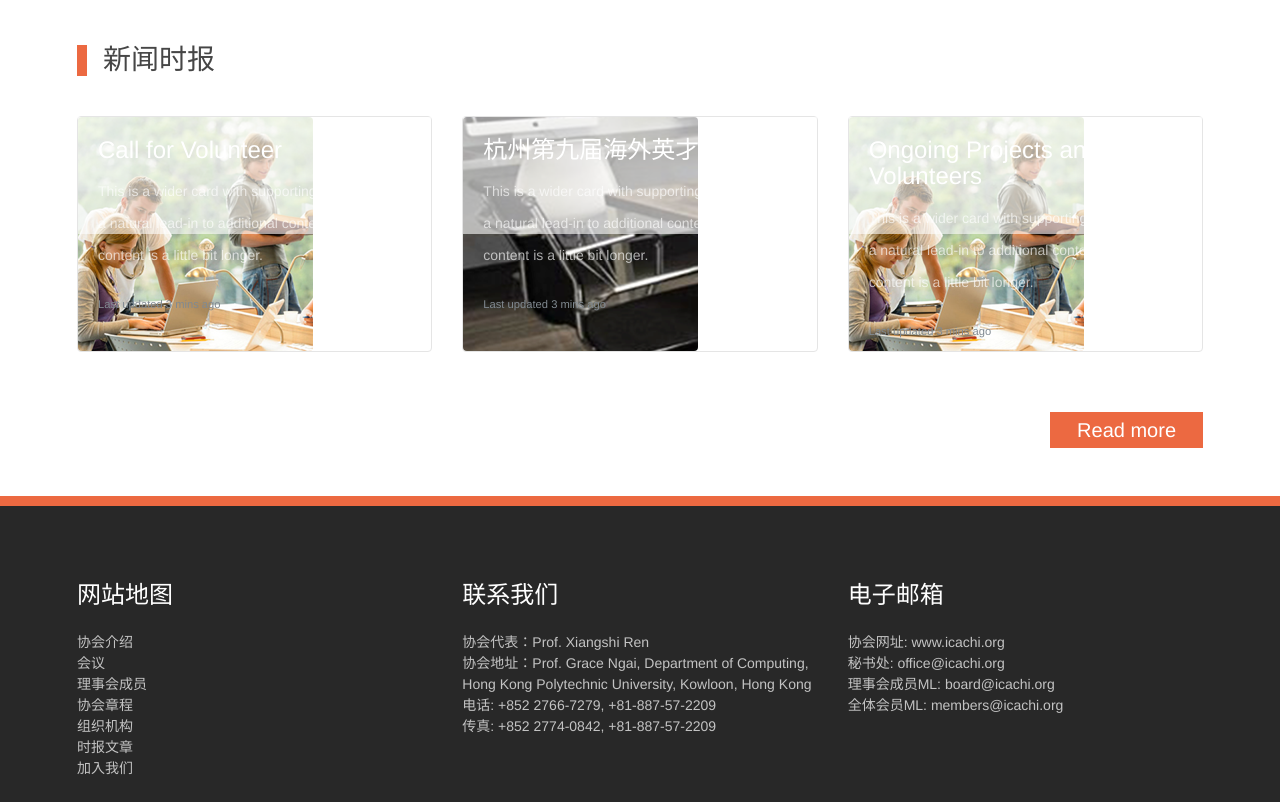
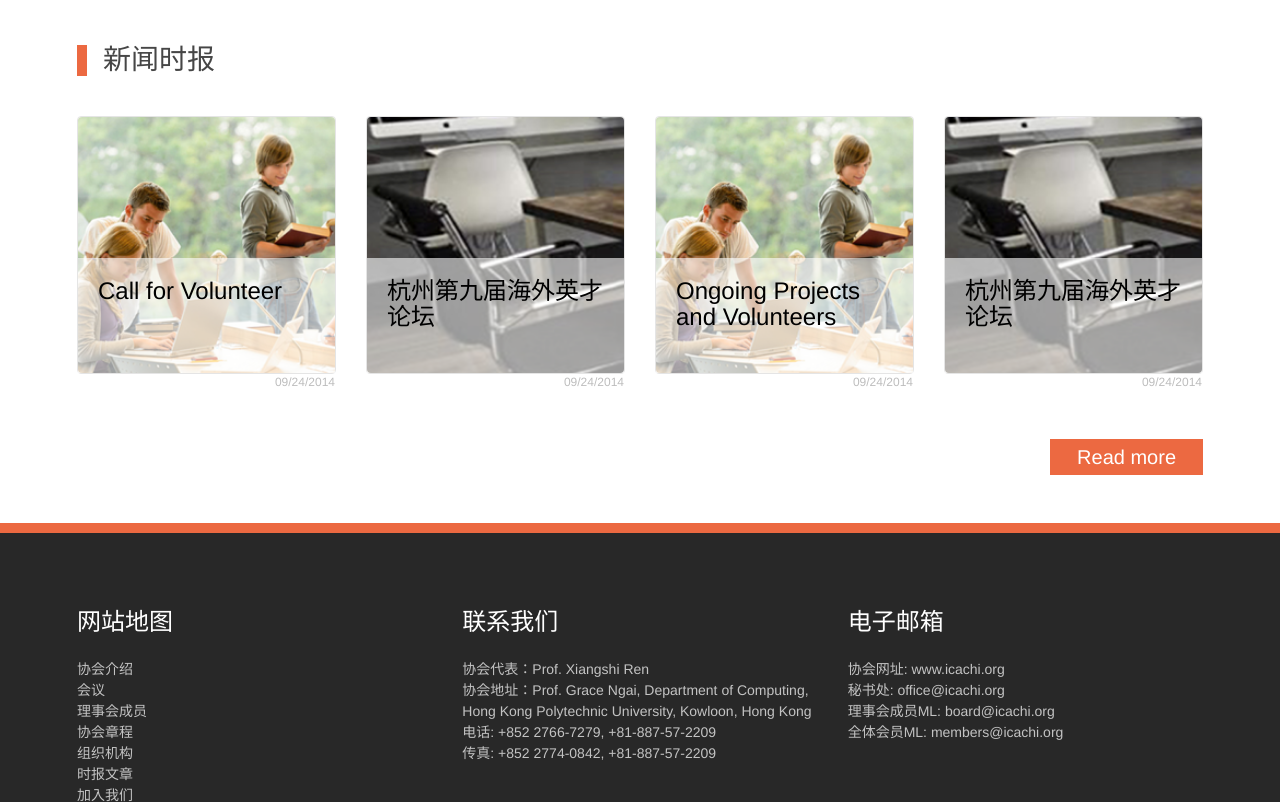
Before and after one commit to CranberryWong/Frontend-for-ICACHI, a website: page home.html in a window 1280 px wide. Shown: the part 1388-2190 px from the top of the page. Drawn offline with Linux system fonts and the light colour scheme.

Commit message:
card fix

```diff
--- a/home.html
+++ b/home.html
@@ -43,7 +43,7 @@
 		</ol>
 		<div class="carousel-inner" role="listbox">
 			<div class="carousel-item active">
-				<img src="./static/images/12.png" alt="First slide" style="width:100%;">
+				<img src="./static/images/12.png" alt="First slide" style="width:100%;postion:relative;z-index:100;">
 				<div class="carousel-messege">
 				<div class="carousel-left">
 					<img src="./static/images/photo.png" alt="">
@@ -123,37 +123,40 @@
 			<section class="col-md-12">
 				<h3 class="section-title">新闻时报</h3>
 				<div class="row">
-				<div class="col-md-4">
-				<div class="card card-inverse">
+				<div class="col-md-3">
+				<div class="card card-inverse news">
 					<img class="card-img" src="./static/images/news1.png" alt="Card image">
 					<div class="card-img-overlay news-overlay">
-						<h4 class="card-title">Call for Volunteer</h4>
-						<p class="card-text">This is a wider card with supporting text below as a natural lead-in to additional content. This content is a little bit
-							longer.</p>
-						<p class="card-text"><small class="text-muted">Last updated 3 mins ago</small></p>
+						<h4 class="card-title news-title">Call for Volunteer</h4>
 					</div>
+				<figcaption>09/24/2014</figcaption>
 				</div>
 				</div>
-				<div class="col-md-4 news">
-				<div class="card card-inverse">
+				<div class="col-md-3">
+				<div class="card card-inverse news">
 					<img class="card-img" src="./static/images/news2.png" alt="Card image">
 					<div class="card-img-overlay news-overlay">
 						<h4 class="card-title news-title">杭州第九届海外英才论坛</h4>
-						<p class="card-text">This is a wider card with supporting text below as a natural lead-in to additional content. This content is a little bit
-							longer.</p>
-						<p class="card-text"><small class="text-muted">Last updated 3 mins ago</small></p>
 					</div>
+				<figcaption>09/24/2014</figcaption>
 				</div>
 				</div>
-				<div class="col-md-4">
-				<div class="card card-inverse">
+				<div class="col-md-3">
+				<div class="card card-inverse news">
 					<img class="card-img" src="./static/images/news3.png" alt="Card image">
 					<div class="card-img-overlay news-overlay">
-						<h4 class="card-title">Ongoing Projects and Volunteers</h4>
-						<p class="card-text">This is a wider card with supporting text below as a natural lead-in to additional content. This content is a little bit
-							longer.</p>
-						<p class="card-text"><small class="text-muted">Last updated 3 mins ago</small></p>
+						<h4 class="card-title news-title">Ongoing Projects and Volunteers</h4>
 					</div>
+				<figcaption>09/24/2014</figcaption>
+				</div>
+				</div>
+				<div class="col-md-3">
+				<div class="card card-inverse news">
+					<img class="card-img" src="./static/images/news2.png" alt="Card image">
+					<div class="card-img-overlay news-overlay">
+						<h4 class="card-title news-title">杭州第九届海外英才论坛</h4>
+					</div>
+				<figcaption>09/24/2014</figcaption>
 				</div>
 				</div>
 				</div><!-- /.row -->
--- a/static/sass/component/_main.scss
+++ b/static/sass/component/_main.scss
@@ -54,8 +54,9 @@ section {
 
 .carousel-messege {
 	position: absolute;
-	z-index: 2;
+	z-index: 2000;
 	background-color: rgba(255, 255, 255, 0.7);
+	//background-color: transparent;
 	height: 70%;
 	width: 70%;
 	top: 15%;
@@ -63,10 +64,17 @@ section {
 	padding: 49px 77px 82px 106px;
 
 	&:before {
+		position: absolute;
+		top: 15%;
 		width: 106px;
-		height: 0px;
 		border-top: 106px solid orange;
 		border-left: 106px solid orange;
+	}
+
+	&:after {
+		height:305px;
+		border-right: 106px solid orange;
+		border-right: 106px solid orange;
 	}
 
 	.carousel-left {
@@ -133,17 +141,30 @@ section {
 
 // Home > News
 .news{
-	news-title {
+	img {
+		width: 100%;
+	}
+
+	.news-title {
 		color: black;
 		font-size: $fontSize-large;
 	}
-}
 
-.news-overlay {
-	background-color: rgba(255, 255, 255, 0.6);
-	height: 50%;
-	position: absolute;
-	bottom: 10%;
+	.news-overlay {
+		background-color: rgba(255, 255, 255, 0.6);
+		height: 45%;
+		position: absolute;
+		bottom: 0%;
+		left: 0%;
+		top: 55%;
+	}
+
+	figcaption {
+		font-size: $fontSize-light;
+		color: $grey-subtitle;
+		float: right !important;
+	}
+
 }
 
 // Conference
--- a/static/sass/component/_settings.scss
+++ b/static/sass/component/_settings.scss
@@ -23,7 +23,7 @@ $black-footer:			#282828;
 
 // Whites
 $white-text:			#ffffff;
-
+$text: #E3DED2;
 /**
  * Fontsize
  */
```
Also changed, not shown: static/css/style.css, 1 other file.
